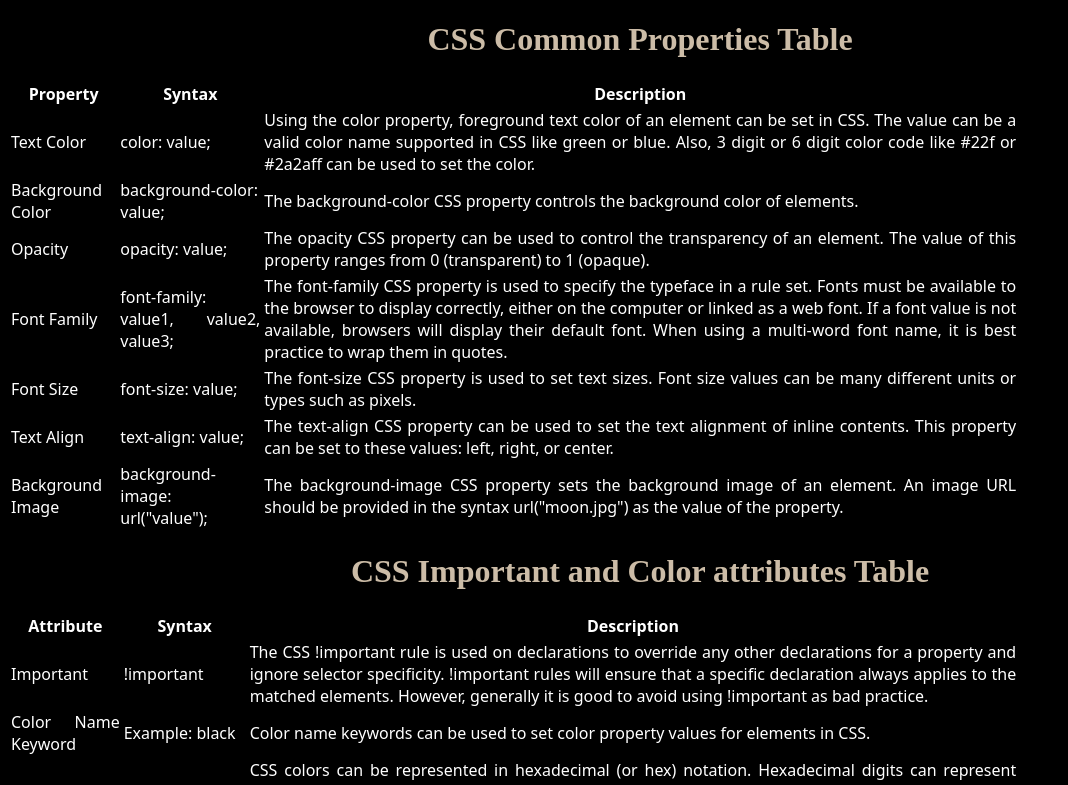
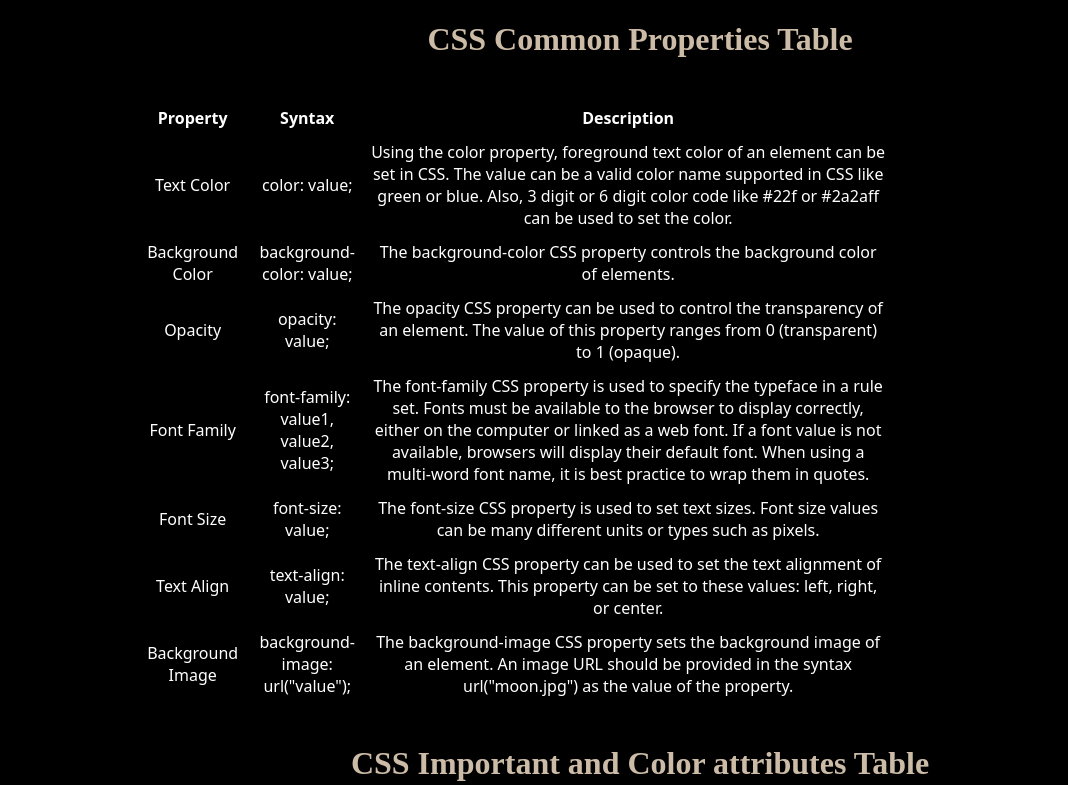
Before and after one commit to MMestre23/OwnCSProject, a plain HTML site: page index.html in a window 1280 px wide. Shown: the top 785 px of the page, without its empty margins (0-1068 px from the left). Drawn offline with Linux system fonts and the light colour scheme; a web font is replaced by a local one.

Commit message:
Fix borders

```diff
--- a/index.html
+++ b/index.html
@@ -13,13 +13,13 @@
         </p>
         <table>
             <tr>
-                <th>
+                <th class="property">
                     Property
                 </th>
-                <th>
+                <th class="syntax">
                     Syntax
                 </th>
-                <th>
+                <th class="description">
                     Description
                 </th>
             </tr>
@@ -109,13 +109,13 @@
         </p>
         <table>
             <tr>
-                <th>
+                <th class="property">
                     Attribute
                 </th>
-                <th>
+                <th class="syntax">
                     Syntax
                 </th>
-                <th>
+                <th class="description">
                     Description
                 </th>
             </tr>
--- a/styles.css
+++ b/styles.css
@@ -31,10 +31,32 @@ table{
     width: 80%;
     box-sizing: border-box;
     font-family: 'Noto Sans';
+    padding: 20px 10%;
 }
 
 td {
-    border: 1px;
+    text-align:center;
+    border-radius: 1px;
     border-color: white;
-    text-align: justify;
+    box-sizing: border-box;
+    padding: 5px;
 }
+
+th{
+    border-radius: 1px;
+    border-color: white;
+    box-sizing: border-box;
+    padding: 5px;
+}
+
+.property{
+    width: 15%;
+}
+
+.syntax {
+    width: 15%;
+}
+
+.description {
+    width: 70%;
+}
```
